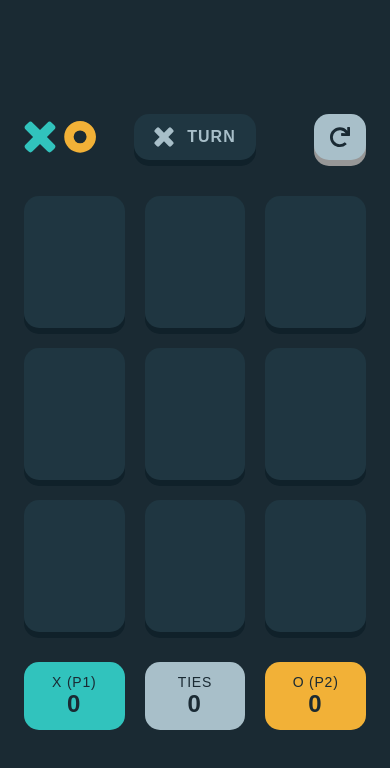
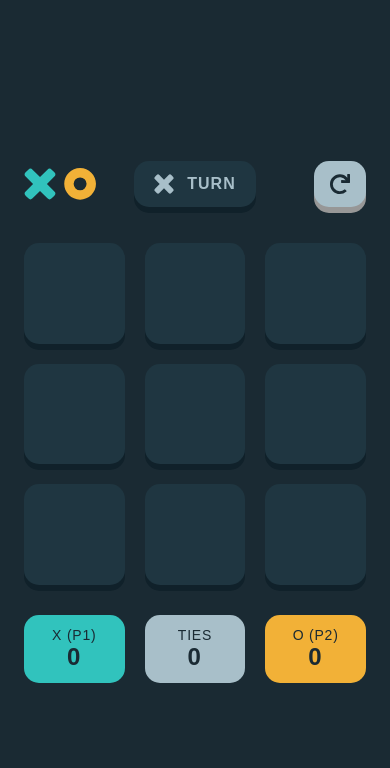
Before and after one commit to LauraMG12/tic-tac-toe, a React (Vite) app: page / in a window 390 px wide. Both pictures are taken after a click on the button "NEW GAME (VS PLAYER)". Shown: the top 768 px of the page. Built offline with nearby package versions, Linux system fonts and the light colour scheme.

Commit message:
fix: mobile layout

```diff
--- a/src/app.scss
+++ b/src/app.scss
@@ -51,6 +51,7 @@ $border-radius-15: 15px;
   padding: 0;
   box-sizing: border-box;
   text-transform: uppercase;
+  -webkit-tap-highlight-color: transparent;
 }
 
 .button {
@@ -197,3 +198,10 @@ $button-height: 52px;
 .silver {
   color: $silver;
 }
+
+// MIXIN
+@mixin for-small-devices-max {
+  @media (max-width: $breakpoint_small) {
+    @content;
+  }
+}
--- a/src/components/SvgIcons/SvgIcon.model.ts
+++ b/src/components/SvgIcons/SvgIcon.model.ts
@@ -25,7 +25,7 @@ export const SVG_ICON_COLOR_MAP: Record<SvgIconColor, string> = {
   'dark-navy': getCssCustomPropertyValue('dark-navy'),
 };
 
-const SVG_ICON_SIZE = ['20', '32', '64'] as const;
+const SVG_ICON_SIZE = ['20', '32', '40', '64'] as const;
 export type SvgIconSize = (typeof SVG_ICON_SIZE)[number];
 
 const SVG_ICON_STYLE = ['fill', 'stroke'] as const;
--- a/src/layouts/gameBoard/components/Board/Board.scss
+++ b/src/layouts/gameBoard/components/Board/Board.scss
@@ -9,8 +9,11 @@
     gap: 20px;
   }
   .board-cell {
+    aspect-ratio: 1 / 1;
+    max-height: calc(140px - $bottom-shadow-height);
+    min-height: calc(96px - $bottom-shadow-height);
     width: 100%;
-    height: calc(140px - $bottom-shadow-height);
+    height: 100%;
     border-radius: $border-radius-15;
     display: flex;
     align-items: center;
--- a/src/layouts/gameBoard/components/Board/Board.tsx
+++ b/src/layouts/gameBoard/components/Board/Board.tsx
@@ -3,6 +3,7 @@ import BoxShadow from '../../../../components/BoxShadow/BoxShadow';
 import './Board.scss';
 import { CellData, Mark, TurnsData } from '../../../../utils/types/interfaces';
 import { renderIcon } from '../../../../utils/helpers/helpers';
+import { useIsSmallDevice } from '../../../../utils/hooks/customHooks';
 
 interface BoardProps {
   onSelectCell: (rowIndex: number, colIndex: number) => void;
@@ -49,12 +50,12 @@ export default function Board(props: BoardProps) {
                     className={`board-cell navy-theme ${playerMark !== Mark.NONE ? 'disabled' : ''}`}
                   >
                     {isMarkToDissappear(rowIndex, colIndex)
-                      ? renderIcon(playerMark, false, true)
-                      : renderIcon(playerMark)}
+                      ? renderIcon(playerMark, useIsSmallDevice(), false, true)
+                      : renderIcon(playerMark,  useIsSmallDevice())}
                     {playerMark === Mark.NONE &&
                       hoveredCell?.row === rowIndex &&
                       hoveredCell?.col === colIndex &&
-                      renderIcon(props.activePlayer, true)}
+                      renderIcon(props.activePlayer, useIsSmallDevice(), true)}
                   </div>
                 </BoxShadow>
               ))}
--- a/src/layouts/gameBoard/components/ResultModal/ResultModal.scss
+++ b/src/layouts/gameBoard/components/ResultModal/ResultModal.scss
@@ -13,6 +13,7 @@
   .result-modal {
     width: 100%;
     padding: 45px 0;
+    margin-bottom: 8px;
     background-color: $semi-dark-navy;
     justify-content: center;
     align-items: center;
@@ -21,7 +22,7 @@
     height: fit-content;
 
     .winner-text {
-      margin: 16px 0 24px 0;
+      margin: 16px 0;
       display: flex;
       gap: 24px;
       align-items: center;
--- a/src/layouts/gameBoard/components/ResultModal/ResultModal.tsx
+++ b/src/layouts/gameBoard/components/ResultModal/ResultModal.tsx
@@ -3,6 +3,7 @@ import Button from '../../../../components/Button/Button';
 import { ColorTheme, Mark } from '../../../../utils/types/interfaces';
 import './ResultModal.scss';
 import { renderIcon } from '../../../../utils/helpers/helpers';
+import { useIsSmallDevice } from '../../../../utils/hooks/customHooks';
 
 interface ResultModalProps {
   winner: Mark;
@@ -16,15 +17,16 @@ export default function ResultModal(props: ResultModalProps) {
   return (
     <aside className="result-modal-wrapper">
       <div className="result-modal">
-        {props.winner !== Mark.NONE && (
-          <p className="heading-xs silver">{t('result.winner_player')}</p>
-        )}
+      <p className="heading-xs silver">
+            {t('result.winner_player', { playerName: props.winner })}
+          </p>
+
         <div className="winner-text">
           {props.winner !== Mark.NONE ? (
             <>
-              {renderIcon(props.winner)}
+              {renderIcon(props.winner,  useIsSmallDevice())}
               <p
-                className={`heading-l ${props.winner === Mark.CROSS ? 'blue' : 'orange'}`}
+                className={`winner-text ${useIsSmallDevice() ? 'heading-m' : 'heading-l'} ${props.winner === Mark.CROSS ? 'blue' : 'orange'}`}
               >
                 {t('result.takes_the_round', props.winner)}
               </p>
--- a/src/utils/helpers/helpers.tsx
+++ b/src/utils/helpers/helpers.tsx
@@ -67,6 +67,7 @@ export const WINNING_COMBINATIONS = [
 
 export const renderIcon = (
   mark: Mark,
+  isSmmallDevice:boolean,
   isHoverState?: boolean,
   willDissappear?: boolean
 ) => {
@@ -74,7 +75,7 @@ export const renderIcon = (
     case Mark.CROSS:
       return (
         <Cross
-          size="64"
+          size={isSmmallDevice?'40':'64'}
           color={willDissappear ? 'dark-blue' : 'blue'}
           style={isHoverState ? 'stroke' : 'fill'}
         />
@@ -82,8 +83,8 @@ export const renderIcon = (
     case Mark.CIRCLE:
       return (
         <Circle
-          size="64"
-          color={willDissappear ? 'dark-orange' : 'orange'}
+        size={isSmmallDevice?'40':'64'}
+        color={willDissappear ? 'dark-orange' : 'orange'}
           style={isHoverState ? 'stroke' : 'fill'}
         />
       );
--- a/src/utils/hooks/customHooks.ts
+++ b/src/utils/hooks/customHooks.ts
@@ -1,13 +1,14 @@
 import { useState, useEffect } from 'react';
 
 export const useIsSmallDevice = () => {
+  const SMALL_DEVICE_THRESHOLD = 580;
   const [isSmallDevice, setIsSmallDevice] = useState(
-    window.innerWidth < 580
+    window.innerWidth < SMALL_DEVICE_THRESHOLD
   );
 
   useEffect(() => {
     const handleResize = () => {
-      setIsSmallDevice(window.innerWidth < 580);
+      setIsSmallDevice(window.innerWidth < SMALL_DEVICE_THRESHOLD);
     };
 
     window.addEventListener('resize', handleResize);
--- a/src/utils/localization/lang/en.json
+++ b/src/utils/localization/lang/en.json
@@ -9,7 +9,7 @@
     "turn": "Turn"
   },
   "result": {
-    "winner_player": "Player {0} wins!",
+    "winner_player": "Player {{playerName}} wins!",
     "takes_the_round": "Takes the round",
     "quit": "Quit",
     "next_round": "Next round",
--- a/src/utils/localization/lang/es.json
+++ b/src/utils/localization/lang/es.json
@@ -9,7 +9,7 @@
     "turn": "Turno"
   },
   "result": {
-    "winner_player": "El jugador {0} gana!",
+    "winner_player": "El jugador {{playerName}} gana!",
     "takes_the_round": "Se lleva la ronda",
     "quit": "Salir",
     "next_round": "Siguiente ronda",
```
